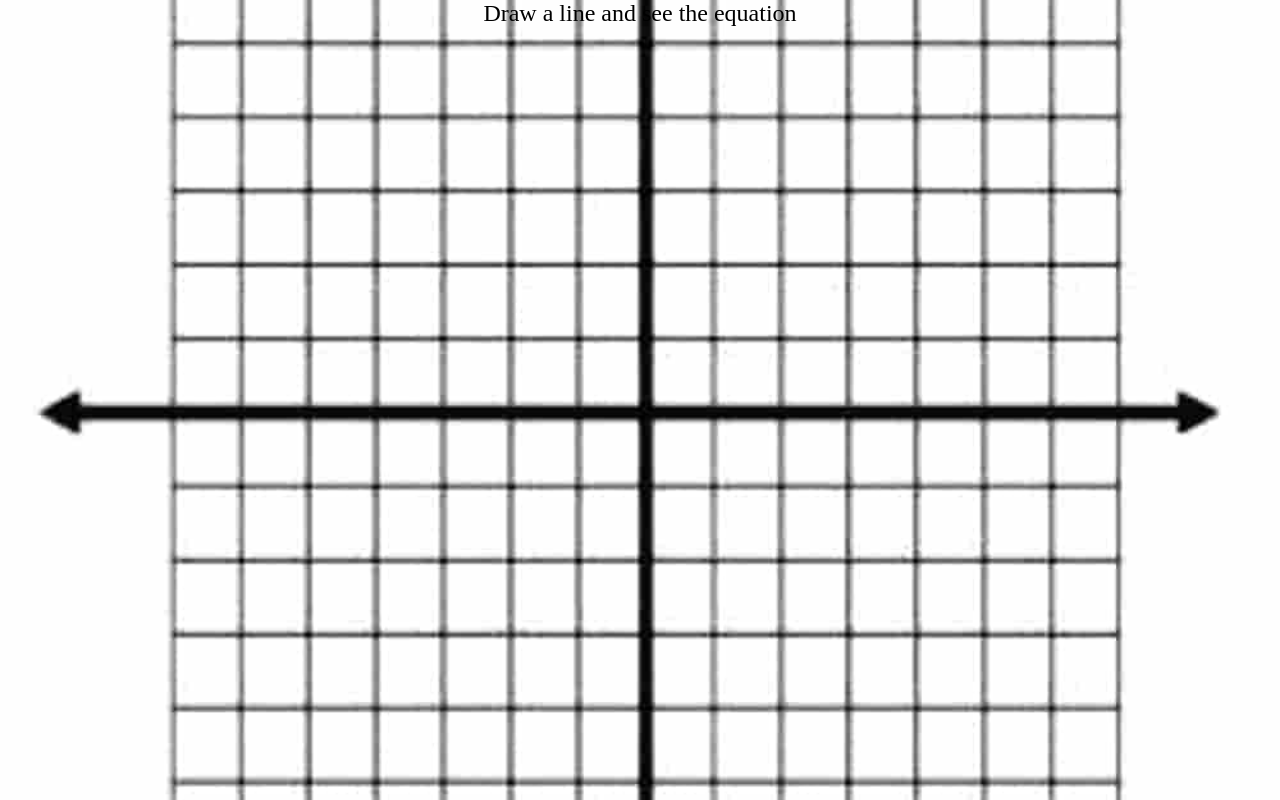
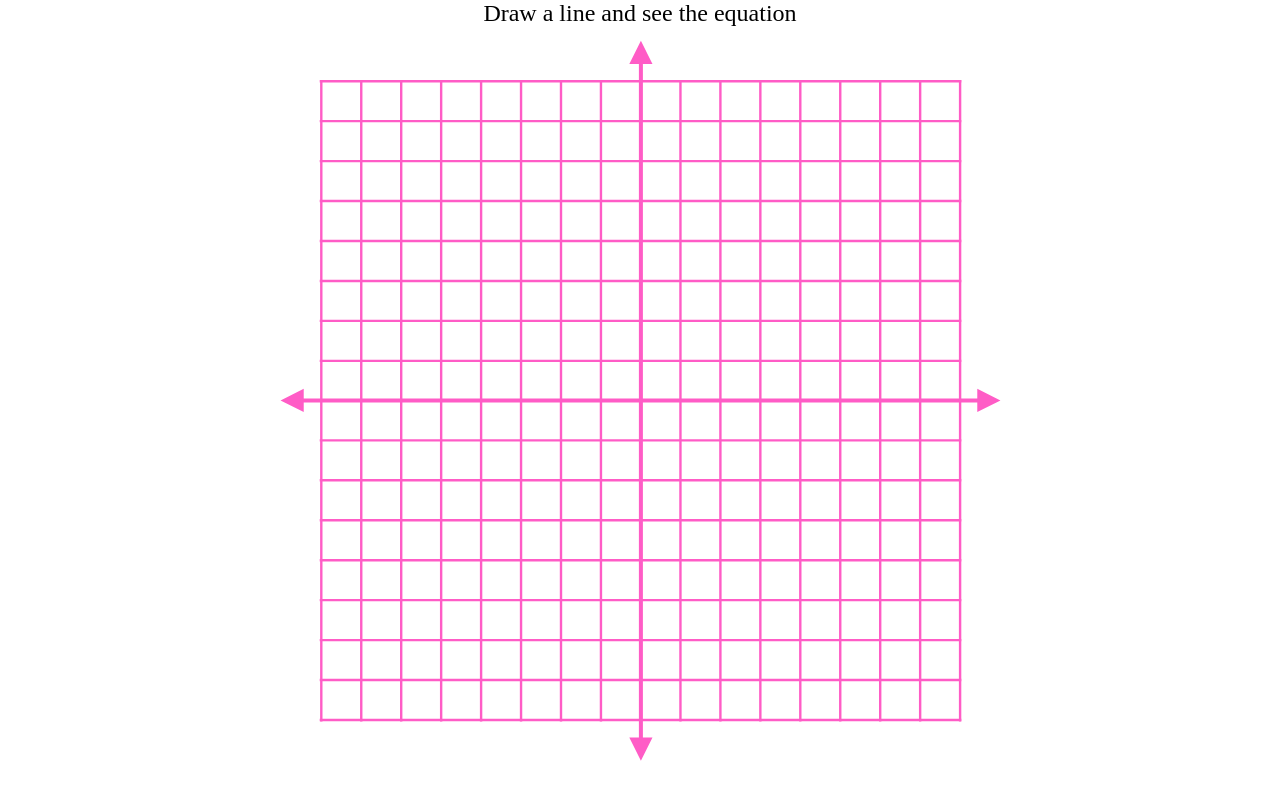
Before and after one commit to lpmi-13/graphit, a website built with webpack: page index.html in a window 1280 px wide. Built offline with nearby package versions, Linux system fonts and the light colour scheme.

Commit message:
Add svg background guides
This will be less blurry than the jpg

```diff
--- a/src/styles/app.scss
+++ b/src/styles/app.scss
@@ -17,9 +17,9 @@ span {
 }
 
 canvas {
-  background-image: url('background-graph.jpg');
+  background-image: url('../images/background-graph.svg');
   background-repeat: no-repeat;
-  background-size: cover;
+  background-size: contain;
   background-position: 50% 50%;
   letter-spacing: .2rem;
   -webkit-text-size-adjust: 100%;
```
Also changed, not shown: src/images/background-graph.svg (added).
